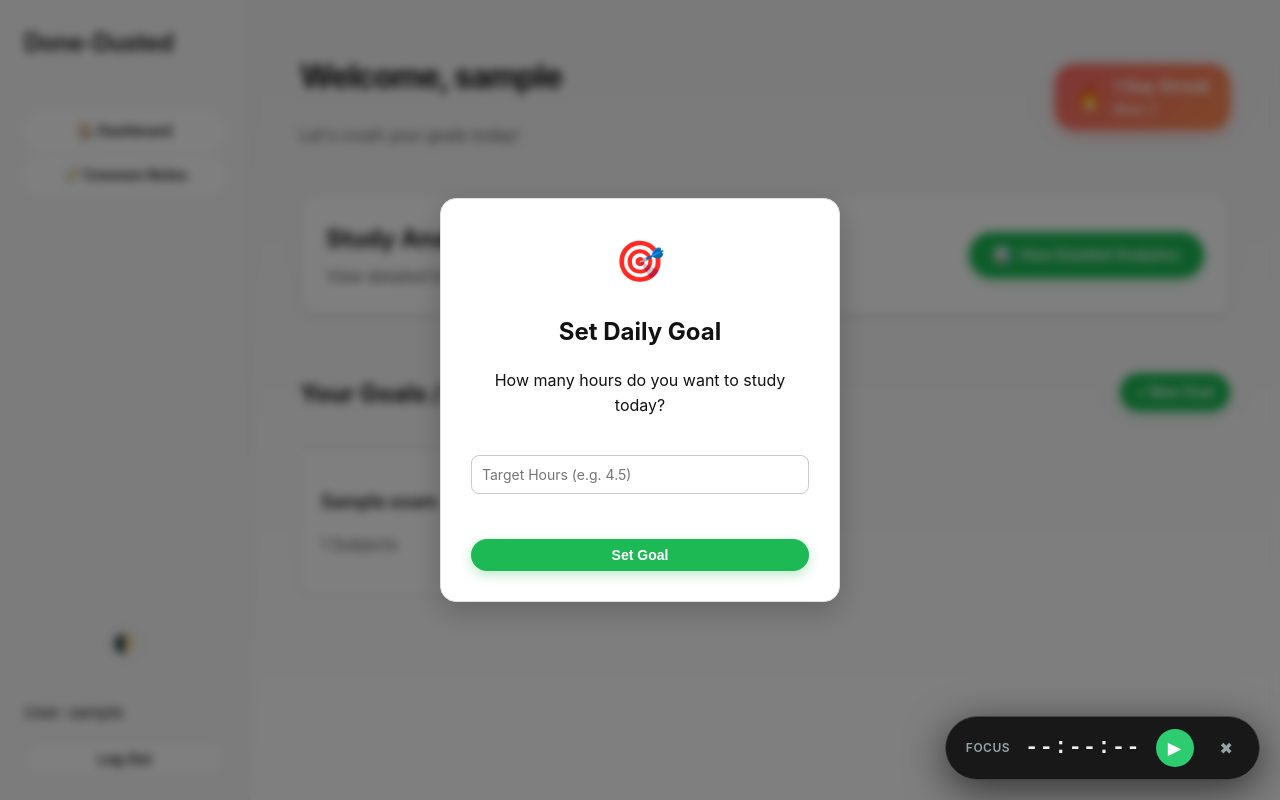
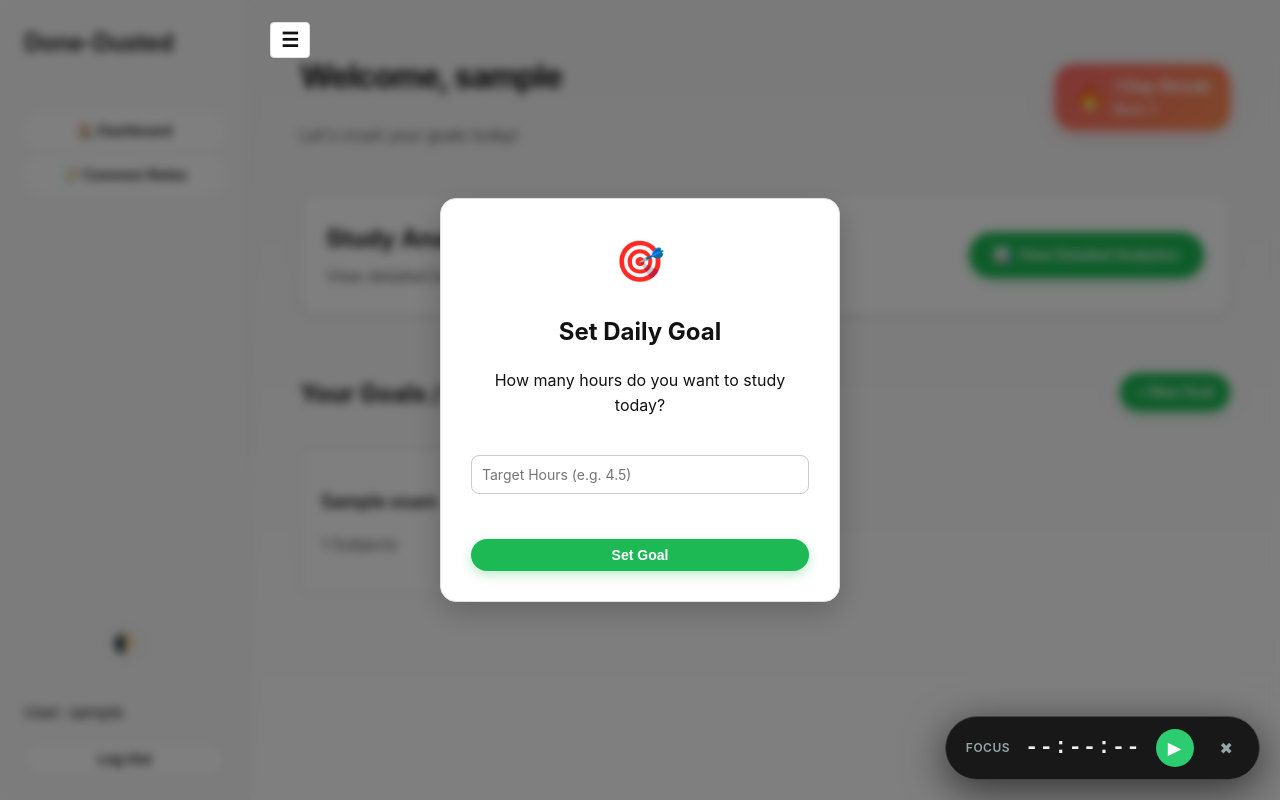
Before and after one commit to priyanshsrivastava749/Done-Dusted, a Django app: page /core/dashboard/ in a window 1280 px wide. Run offline with Django 5.2, Linux system fonts and the light colour scheme; a user stored in the database is signed in; tables that the repository leaves empty hold one stand-in row (values such as "Sample post").

Commit message:
Fix Sidebar Visibility Toggle on Desktop

```diff
--- a/static/css/style.css
+++ b/static/css/style.css
@@ -624,7 +624,8 @@ tr.watched td:nth-child(2) {
     position: fixed;
     top: 22px;
     left: 20px;
-    z-index: 101;
+    z-index: 1001;
+    /* Ensure above sidebar */
     background: var(--card-bg);
     border: 1px solid var(--border-color);
     border-radius: 4px;
@@ -638,14 +639,13 @@ tr.watched td:nth-child(2) {
 
 /* Hide the toggle button by default if sidebar is NOT collapsed */
 .layout:not(.sidebar-collapsed) .btn-sidebar-toggle {
-    display: none;
+    left: 270px;
+    /* Shift it out of the sidebar */
 }
 
 /* Main content adjusts padding when toggle is visible */
 .layout.sidebar-collapsed .main-content {
     margin-left: 0;
-    padding-top: 60px;
-    /* Make room for toggle button */
 }
 
 /* Scrollbar */
```
